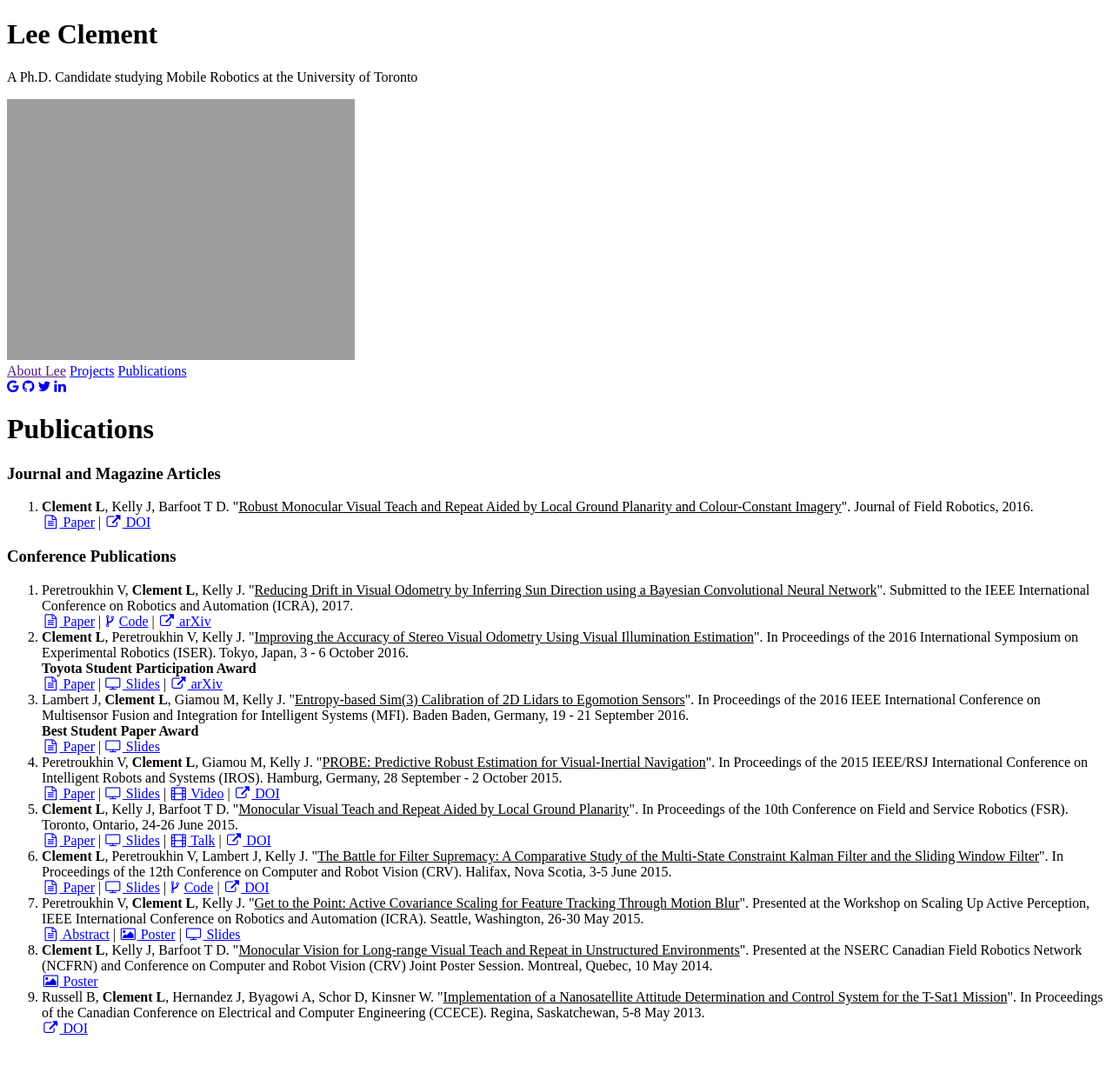
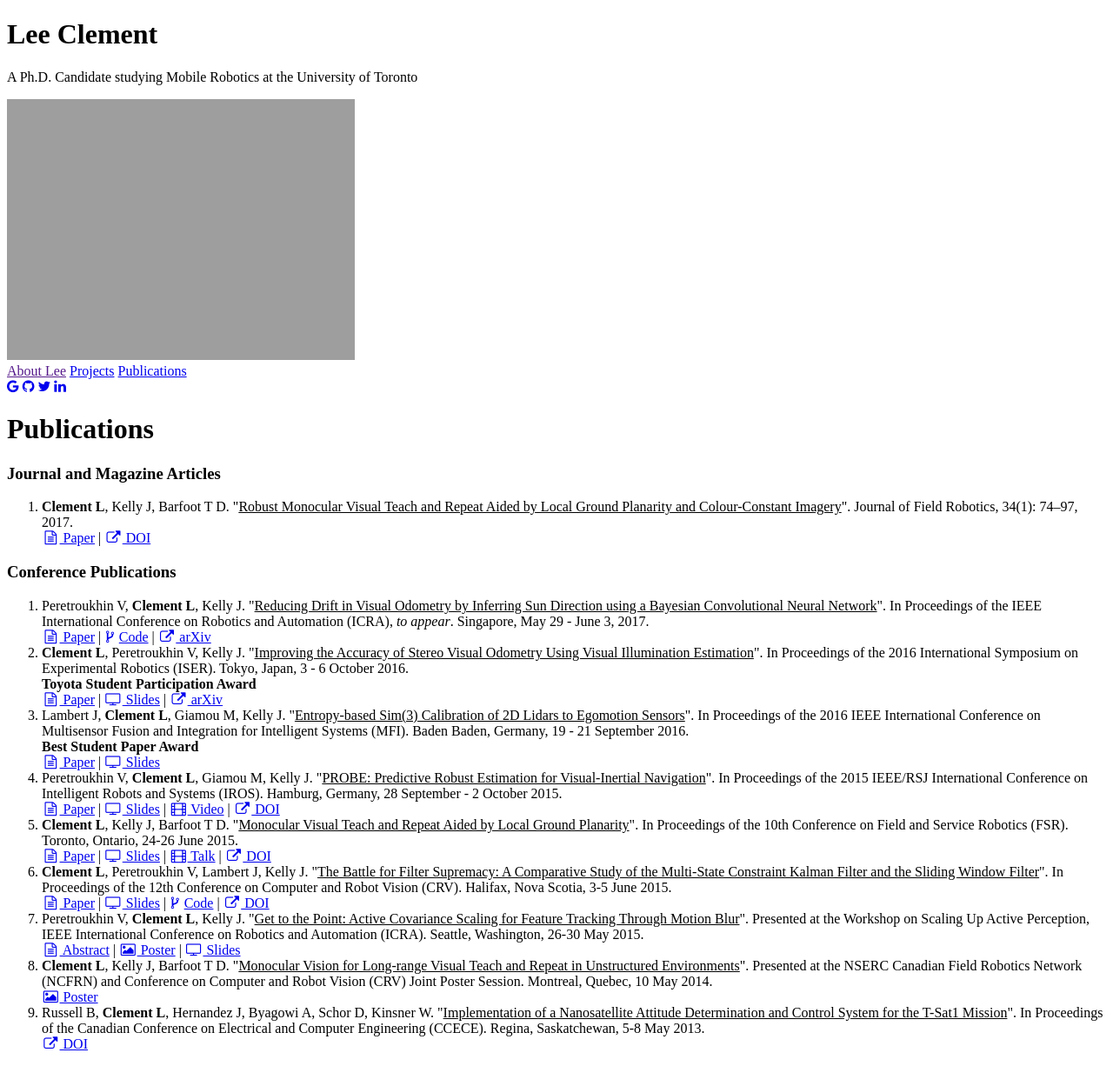
Before and after one commit to leeclemnet/leeclemnet.github.io, a Jekyll site: the page built from publications.md, in a window 1280 px wide. Shown: the whole page at 87% size. Built offline with Jekyll 4.4.1, drawn with Linux system fonts in a browser that asks for light colours; nearby versions of some CDN libraries.

Commit message:
Updated pubs

```diff
--- a/publications.md
+++ b/publications.md
@@ -11,7 +11,7 @@ sitemap:
 <h3>Journal and Magazine Articles</h3>
 <ol class="start">
 
-<li> <b>Clement L</b>, Kelly J, Barfoot T D. "<u>Robust Monocular Visual Teach and Repeat Aided by Local Ground Planarity and Colour-Constant Imagery</u>". Journal of Field Robotics, 2016.<br/>
+<li> <b>Clement L</b>, Kelly J, Barfoot T D. "<u>Robust Monocular Visual Teach and Repeat Aided by Local Ground Planarity and Colour-Constant Imagery</u>". Journal of Field Robotics, 34(1): 74–97, 2017.<br/>
 <a href="{{ site.url }}/assets/docs/jfr2016_monoVTR_paper.pdf"><i class="fa fa-file-text-o fa-fw"></i> Paper</a>
 | <a href="http://dx.doi.org/10.1002/rob.21655"><i class="fa fa-external-link fa-fw"></i> DOI</a>
 </li>
@@ -21,7 +21,7 @@ sitemap:
 <h3>Conference Publications</h3>
 <ol class="continue">
 
-<li> Peretroukhin V, <b>Clement L</b>, Kelly J. "<u>Reducing Drift in Visual Odometry by Inferring Sun Direction using a Bayesian Convolutional Neural Network</u>". Submitted to the IEEE International Conference on Robotics and Automation (ICRA), 2017.<br/>
+<li> Peretroukhin V, <b>Clement L</b>, Kelly J. "<u>Reducing Drift in Visual Odometry by Inferring Sun Direction using a Bayesian Convolutional Neural Network</u>". In Proceedings of the IEEE International Conference on Robotics and Automation (ICRA), <i>to appear</i>. Singapore, May 29 - June 3, 2017.<br/>
 <a href="{{ site.url }}/assets/docs/iser2016_sunVO_paper.pdf"><i class="fa fa-file-text-o fa-fw"></i> Paper</a>
 |<a href="https://github.com/utiasSTARS/sun-bcnn-vo"><i class="fa fa-code-fork fa-fw"></i>Code</a>
 | <a href="https://arxiv.org/abs/1609.05993"><i class="fa fa-external-link fa-fw"></i> arXiv</a>
```
